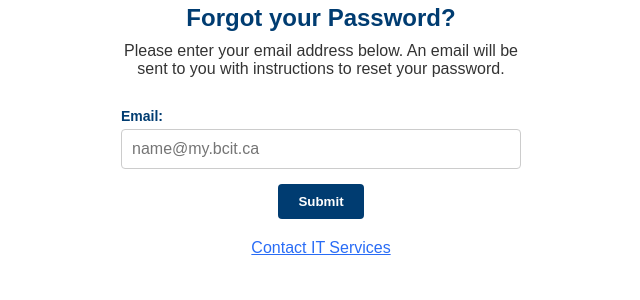
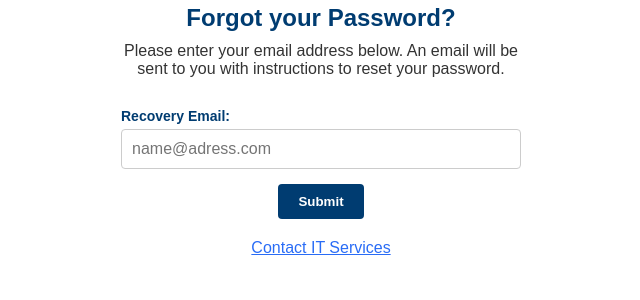
Before and after one commit to Gabe-CIT/TermProject, a Python web app: template templates/forgot.html in a window 1280 px wide. Shown: the part 256-556 px from the top of the page, without its empty margins (319-959 px from the left). Run offline with Jinja, Linux system fonts and the light colour scheme; the template is opened without the code that fills it, so the values that code supplies are empty; some web fonts are replaced.

Commit message:
updating forgot HTML

```diff
--- a/templates/forgot.html
+++ b/templates/forgot.html
@@ -35,8 +35,8 @@
         <h2>Forgot your Password?</h2>
         <p>Please enter your email address below. An email will be sent to you with instructions to reset your password.</p>
         <form>
-            <label>Email:</label>
-            <input type="email" placeholder="name@my.bcit.ca" required>
+            <label>Recovery Email:</label>
+            <input type="email" placeholder="name@adress.com" required>
             <button type="submit">Submit</button>
         </form>
         <p class="advisorlogin-text">
```
